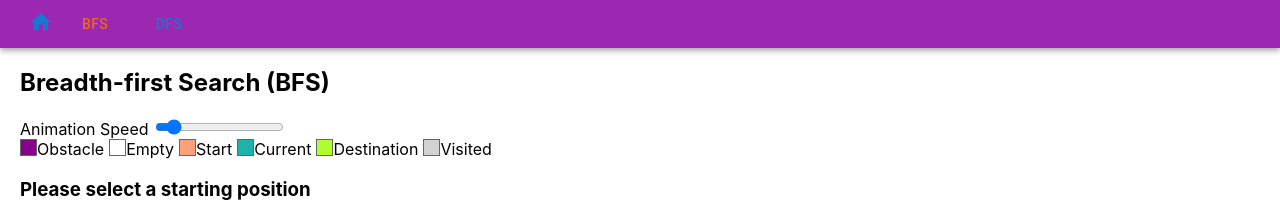
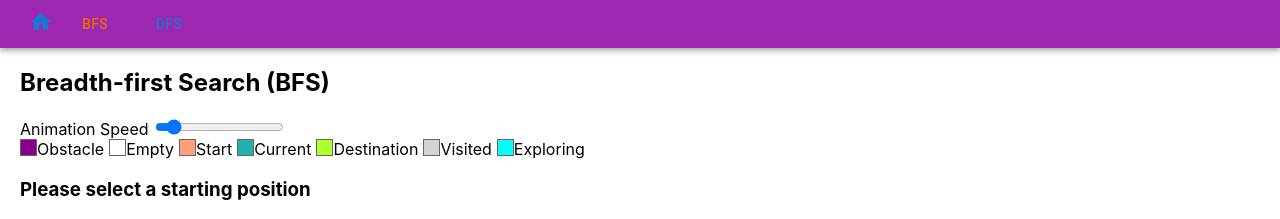
Before and after one commit to lwy123177/lwy123177.github.io, a React (Create React App) app: page /bfs in a window 1280 px wide. Shown: the top 219 px of the page. Built offline with nearby package versions, Linux system fonts and the light colour scheme.

Commit message:
Update Exploring grid

```diff
--- a/src/components/Bfs.tsx
+++ b/src/components/Bfs.tsx
@@ -57,7 +57,17 @@ const Bfs = () => {
             !vis.has(dr + "," + dc) &&
             gridContext.grid[dr][dc] !== "obstacle"
           ) {
-            gridContext.markCell(popped[0], popped[1], "visited");
+            gridContext.markCell(dr, dc, "exploring");
+          }
+        }
+        for (let di = 0; di < 4; di++) {
+          let dr = popped[0] + dirs[di][0],
+            dc = popped[1] + dirs[di][1];
+          if (
+            !gridContext.out(dr, dc) &&
+            !vis.has(dr + "," + dc) &&
+            gridContext.grid[dr][dc] !== "obstacle"
+          ) {
             vis.add(dr + "," + dc);
             queue.push([dr, dc]);
           }
--- a/src/components/Grid.module.css
+++ b/src/components/Grid.module.css
@@ -41,6 +41,9 @@
 .destination {
   background-color: greenyellow;
 }
+.exploring {
+  background-color: aqua;
+}
 .label-row {
   display: flex;
 }
--- a/src/components/Grid.tsx
+++ b/src/components/Grid.tsx
@@ -105,6 +105,7 @@ const Grid: React.FC<{
         <Label name={"Current"} />
         <Label name={"Destination"} />
         <Label name={"Visited"} />
+        <Label name={"Exploring"} />
       </div>
       {getInstruction(gridContext.state)}
       <div
```
